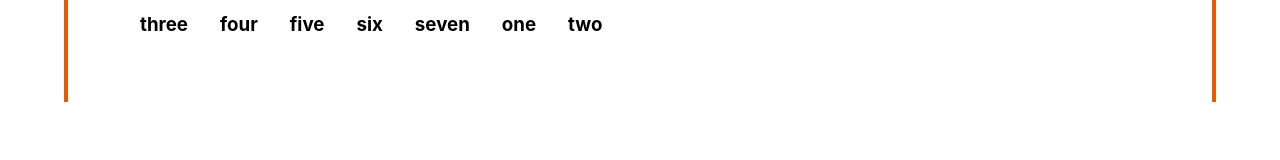
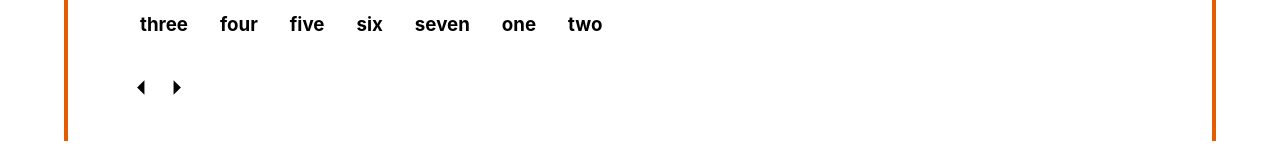
Before and after one commit to jwpowers2/johnwpowers, a React (Create React App) app: page / in a window 1280 px wide. Shown: the part 232-392 px from the top of the page. Built offline with nearby package versions, Linux system fonts and the light colour scheme.

Commit message:
add arrows

```diff
--- /dev/null
+++ b/src/components/ExperienceBox.js
@@ -0,0 +1,11 @@
+import ArrowLeftIcon from '@mui/icons-material/ArrowLeft';
+import ArrowRightIcon from '@mui/icons-material/ArrowRight';
+
+export default function ExperienceBox(props) {
+    return (
+        <>
+        <ArrowLeftIcon fontSize="large" />
+        <ArrowRightIcon fontSize="large" />
+        </>
+    )
+}
--- a/src/views/Casual.js
+++ b/src/views/Casual.js
@@ -1,13 +1,14 @@
 import {useState} from 'react';
 import { Container } from "@mui/material";
 import Ticker from "../components/Ticker";
-
+import ExperienceBox from '../components/ExperienceBox';
 export default function Casual() {
   return (
     <>
     <Container>
         <h1>casual</h1>
         <Ticker arr={["one","two","three","four","five","six","seven"]}/>
+        <ExperienceBox/>
     </Container>
     </>
   )
```
